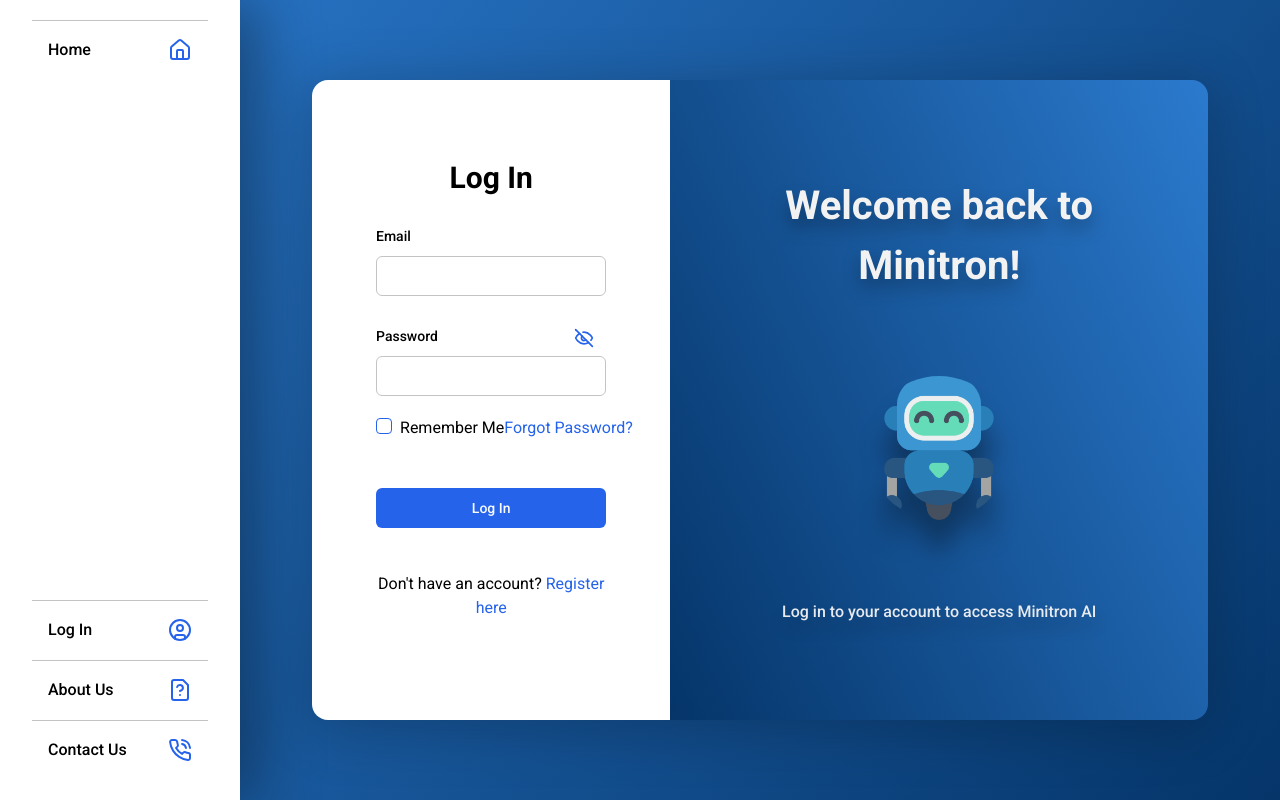
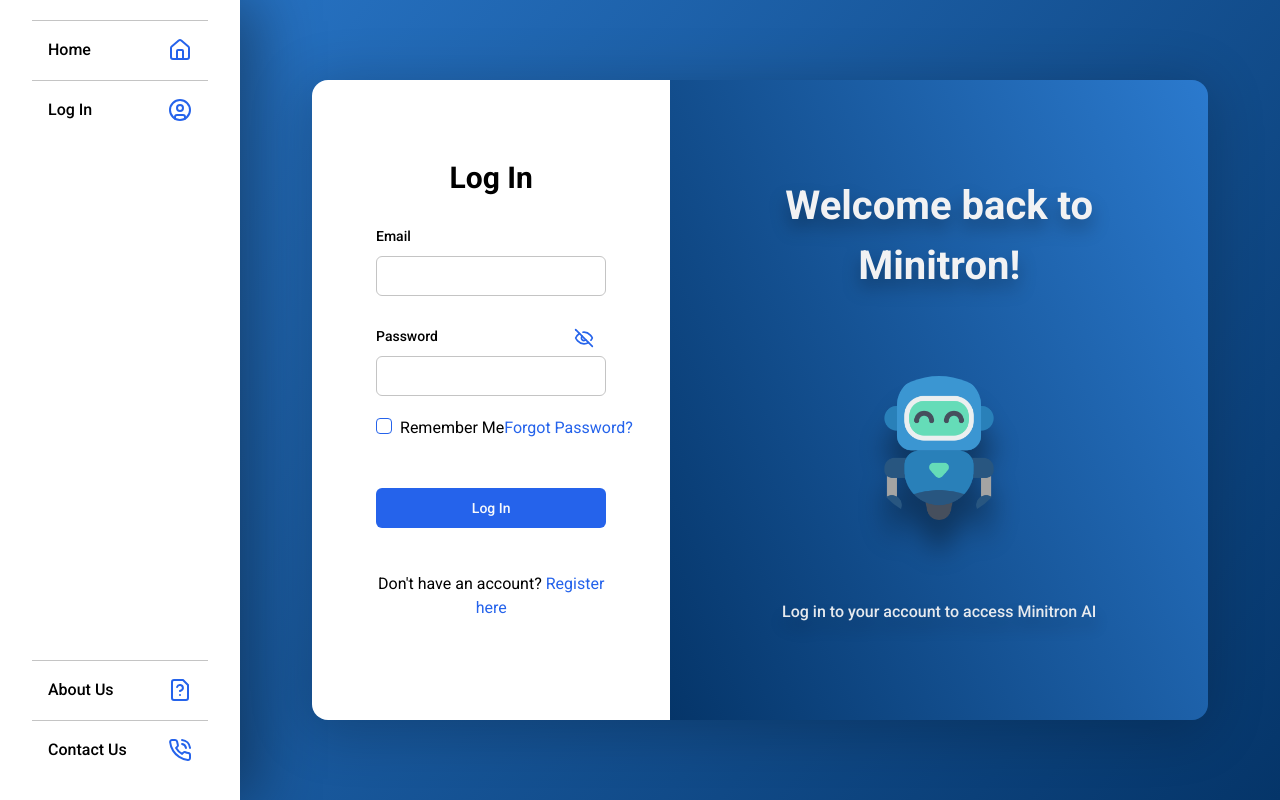
Before and after one commit to Falk33n/minitron, a Next.js app in the folder minitronweb/: page /login in a window 1280 px wide. Built offline with nearby package versions, Linux system fonts and the light colour scheme.

Commit message:
Added UnordedList component

```diff
--- a/minitronweb/src/app/layout.tsx
+++ b/minitronweb/src/app/layout.tsx
@@ -6,10 +6,8 @@
 } from 'lucide-react';
 import type { Metadata } from 'next';
 import { ReactNode } from 'react';
-import { AnchorListItem } from '../components';
+import { AnchorListItem, UnorderedList } from '../components';
 import '../styles/globals.scss';
-
-const listContainerClasses = 'flex flex-col gap-6';
 
 export const metadata: Metadata = {
 	title: 'MinitronAI | Digital assistent',
@@ -25,25 +23,26 @@
 		<html lang='en'>
 			<body className='bg-gradientBlue w-full h-screen flex justify-between items-center font-roboto'>
 				<nav className='bg-white w-60 h-screen shadow-navbar p-8 flex flex-col justify-between'>
-					<ul className={listContainerClasses}>
+					<UnorderedList>
 						<AnchorListItem href='/'>
 							Home <LucideHome />
+						</AnchorListItem>
+						<AnchorListItem href='/'>
+							Log In <LucideUserCircle />
 						</AnchorListItem>
 						{/* 						<AnchorListItem href='/chat'> ONLY SHOW WHEN LOGGED IN
 							New Chat <LucideFilePen />
 						</AnchorListItem> */}
-					</ul>
-					<ul className={listContainerClasses}>
-						<AnchorListItem href='/'>
-							Log In <LucideUserCircle />
-						</AnchorListItem>
+					</UnorderedList>
+
+					<UnorderedList>
 						<AnchorListItem href='/'>
 							About Us <LucideFileQuestion />
 						</AnchorListItem>
 						<AnchorListItem href='/'>
 							Contact Us <LucidePhoneCall />
 						</AnchorListItem>
-					</ul>
+					</UnorderedList>
 				</nav>
 				{children}
 			</body>
--- a/minitronweb/src/components/index.ts
+++ b/minitronweb/src/components/index.ts
@@ -1,4 +1,5 @@
 export * from './alert';
+export * from './anchorListItem';
 export * from './checkbox';
 export * from './eyeIcon';
 export * from './link';
@@ -9,4 +10,4 @@
 export * from './ui/form';
 export * from './ui/input';
 export * from './ui/label';
-export * from './anchorListItem';
+export * from './unorderedList';
--- /dev/null
+++ b/minitronweb/src/components/unorderedList.tsx
@@ -0,0 +1,20 @@
+import { HTMLAttributes, forwardRef } from 'react';
+import { cn } from '../utilities/shadUtilities';
+
+export interface UnorderedListProps extends HTMLAttributes<HTMLUListElement> {}
+
+export const UnorderedList = forwardRef<HTMLUListElement, UnorderedListProps>(
+	({ className, children, ...props }, ref) => {
+		return (
+			<ul
+				className={cn('flex flex-col gap-6', className)}
+				ref={ref}
+				{...props}
+			>
+				{children}
+			</ul>
+		);
+	}
+);
+
+UnorderedList.displayName = 'UnorderedList';
```
